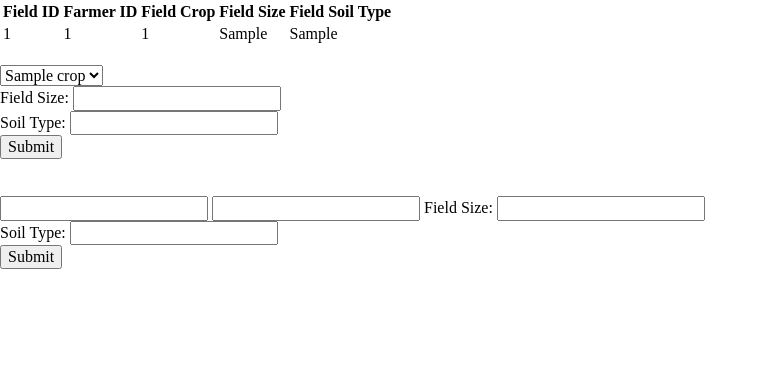
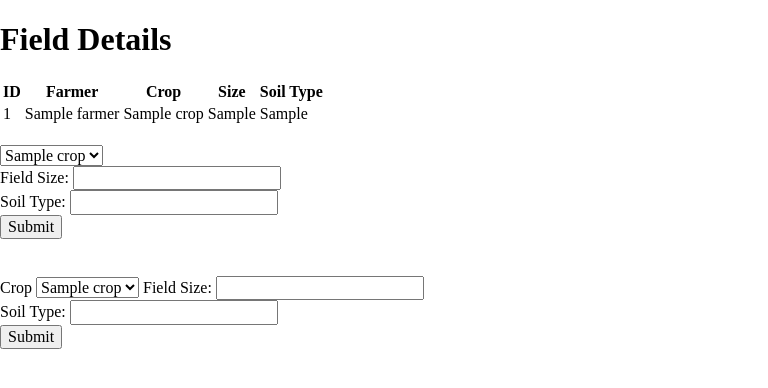
Before and after one commit to KarthikGowdaMS/agrosphere, a Flask app: page /fields in a window 1280 px wide. Shown: the top 388 px of the page, without its empty margins (0-768 px from the left). Run offline with Flask 3, Linux system fonts and the light colour scheme; a user stored in the database is signed in; tables that the repository leaves empty hold one stand-in row (values such as "Sample post"); some libraries are stand-ins or nearby versions.

Commit message:
Add relationships between models and update field creation

```diff
--- a/app.py
+++ b/app.py
@@ -4,6 +4,8 @@ from flask import Flask, render_template,redirect,url_for,request
 from flask_login import LoginManager, UserMixin, login_user, login_required, current_user,logout_user
 from flask_sqlalchemy import SQLAlchemy
 from sqlalchemy import text
+from sqlalchemy.orm import joinedload
+
 
 app = Flask(__name__)
 login_manager = LoginManager()
@@ -61,12 +63,12 @@ class Farmer(db.Model):
     def is_authenticated(self):
         return True
 
-
-
 class Field(db.Model):
     id = db.Column(db.Integer, primary_key=True,autoincrement=True)
     farmer_id = db.Column(db.Integer, db.ForeignKey('farmer.id'), nullable=False)
+    farmer = db.relationship('Farmer', backref=db.backref('fields', cascade='all, delete-orphan'))
     crop_id = db.Column(db.Integer, db.ForeignKey('crop.id'), nullable=False)
+    crop = db.relationship('Crop', backref=db.backref('fields', cascade='all, delete-orphan'))
     size = db.Column(db.String(100), nullable=False)
     soil_type = db.Column(db.String(100), nullable=False)
 
@@ -74,13 +76,17 @@ class Harvestandyield(db.Model):
     id = db.Column(db.Integer, primary_key=True,autoincrement=True)
     field_id = db.Column(db.Integer, db.ForeignKey('field.id'), nullable=False)
     farmer_id = db.Column(db.Integer,db.ForeignKey('farmer.id') ,nullable=False)
+    farmer = db.relationship('Farmer', backref=db.backref('harvests', cascade='all, delete-orphan'))
     crop_id = db.Column(db.Integer,db.ForeignKey('crop.id') ,nullable=False)
+    crop = db.relationship('Crop', backref=db.backref('harvests', cascade='all, delete-orphan'))
     quantity=db.Column(db.Integer,nullable=False)
 
 class Marketplace(db.Model):
     id = db.Column(db.Integer, primary_key=True,autoincrement=True)
     farmer_id = db.Column(db.Integer, db.ForeignKey('farmer.id'), nullable=False)
+    farmer = db.relationship('Farmer', backref=db.backref('markets', cascade='all, delete-orphan'))
     crop_id = db.Column(db.Integer, db.ForeignKey('crop.id'), nullable=False)
+    crop = db.relationship('Crop', backref=db.backref('markets', cascade='all, delete-orphan'))
     price = db.Column(db.String(100), nullable=False)
     quantity = db.Column(db.String(100), nullable=False)
 
@@ -139,6 +145,12 @@ def register():
 def logout():
     logout_user()
     return redirect(url_for('index'))
+
+@app.route('/profile')
+def profile():
+    farmer = Farmer.query.get(current_user.id)
+    return render_template('profile.html', farmer=farmer)
+
 
 @app.route('/')
 def index():
@@ -200,6 +212,8 @@ def delete_crop(id):
 
 @app.route('/farmers')
 def farmer():
+    if current_user.role=='user':
+        return "You are not authorized to view this"
     farmers = Farmer.query.all()
     return render_template('farmer.html', farmers=farmers)
 
@@ -234,6 +248,8 @@ def edit_farmer(id):
 @app.route('/farmer/delete/<int:id>',methods=['POST'])
 def delete_farmer(id):
     # get details from the post request
+    # farmer id is foreign key in all tables delete them when farmer is deleted
+
     farmer = Farmer.query.get(id)
     db.session.delete(farmer)
     db.session.commit()
@@ -243,9 +259,9 @@ def delete_farmer(id):
 # fields
 @app.route('/fields')
 def field():
-    fields = Field.query.all()
+    fields_with_crops = db.session.query(Field, Crop,Farmer).join(Crop, Field.crop_id == Crop.id).join(Farmer,Farmer.id==Field.farmer_id).filter(Field.farmer_id==current_user.id).all()
     crops=Crop.query.all()
-    return render_template('field.html', fields=fields,crops=crops)
+    return render_template('field.html', fields=fields_with_crops,crops=crops)
 
 @app.route('/field/create',methods=['POST'])
 def create_field():
@@ -254,14 +270,17 @@ def create_field():
     farmer_id=current_user.id
     print(farmer_id)
     crop_id = request.form.get('crop_id')
-    size = request.form.get('size')
+    size = float(request.form.get('size'))
     soil_type = request.form.get('soil_type')
     # crop_id=crop.id
+    field_data = Field(farmer_id=farmer_id, crop_id=crop_id, size=size, soil_type=soil_type)
 
-    field_data = Field(farmer_id=farmer_id, crop_id=crop_id, size=size, soil_type=soil_type)
+    farmer=Farmer.query.get(farmer_id)
+    farmer.land_size+=size
     db.session.add(field_data)
     db.session.commit()
-    return "Form submitted", 200
+    # return "Form submitted", 200
+    return redirect(url_for('field'))
 
 @app.route('/field/edit/<int:id>',methods=['POST'])
 def edit_field(id):
@@ -272,13 +291,22 @@ def edit_field(id):
 
     crop=int(request.form.get('crop'))
     field = Field.query.get(id)
-    field.farmer_id = int(request.form.get('farmer'))
+    field.farmer_id = current_user.id
     field.crop_id = crop
-    field.size = request.form.get('size')
+    field.size = float(request.form.get('size'))
     field.soil_type = request.form.get('soil_type')
+    db.session.commit()
 
+    farmer=Farmer.query.get(current_user.id)
+    field=Field.query.filter_by(farmer_id=current_user.id).all()
+    field_size=0
+    for f in field:
+        field_size+=f.size
+    farmer.land_size=field_size
     db.session.commit()
-    return "Form submitted", 200
+    # return "Form submitted", 200
+    return redirect(url_for('field'))
+
 
 @app.route('/field/delete/<int:id>',methods=['POST'])
 def delete_field(id):
--- a/templates/farmer.html
+++ b/templates/farmer.html
@@ -23,7 +23,7 @@
         <tr>
             <td>{{ farmer.id }}</td>
             <td>{{ farmer.name }}</td>
-            <td>{{ farmer.contact_details }}</td>
+            <td>{{ farmer.email }}</td>
             <td>{{ farmer.land_size }}</td>
             <td>{{ farmer.crop_performance }}</td>
         </tr>
--- a/templates/field.html
+++ b/templates/field.html
@@ -10,20 +10,21 @@
     <title>Document</title>
 </head>
 <body>
+    <h1>Field Details</h1>
     <!-- display all fields in table from app.py -->
     <table class="cssdoodler-table">
         <tr>
-            <th>Field ID</th>
-            <th>Farmer ID</th>
-            <th>Field Crop</th>
-            <th>Field Size</th>
-            <th>Field Soil Type</th>
+            <th>ID</th>
+            <th>Farmer</th>
+            <th>Crop</th>
+            <th>Size</th>
+            <th>Soil Type</th>
         </tr>
-        {% for field in fields %}
+        {% for field,crop,farmer in fields %}
         <tr>
             <td>{{ field.id }}</td>
-            <td>{{ field.farmer_id }}</td>
-            <td>{{ field.crop_id }}</td>
+            <td>{{ farmer.name }}</td>
+            <td>{{ crop.name }}</td>
             <td>{{ field.size }}</td>
             <td>{{ field.soil_type }}</td>
         </tr>
@@ -52,8 +53,12 @@
         <!-- <label for="id">Field ID:</label>
         <input type="text" id="id" name="id"> -->
         <br>
-        <input type="number" name="crop">
-        <input type="number" name="farmer" id="">
+        <label for="crop">Crop</label>
+        <select name="crop" id="crop_id">
+            {% for crop in crops %}
+            <option value="{{ crop.id }}">{{ crop.name }}</option>
+            {% endfor %}
+        </select>
         <label for="size">Field Size:</label>
         <input type="text" id="size" name="size">
         <br>
```
